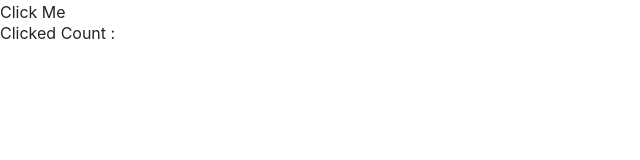
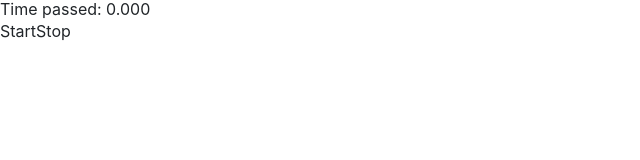
Before and after one commit to Dazzler123/React-JS-Library, a React (Create React App) app: page / in a window 1280 px wide. Shown: the top 160 px of the page, without its empty margins (0-640 px from the left). Built offline with nearby package versions, Linux system fonts and the light colour scheme; the HTML template or start-up script is replaced by a standard one.

Commit message:
Content added

```diff
--- a/src/App.js
+++ b/src/App.js
@@ -16,6 +16,7 @@
 import {MUIForm} from "./component/mui/MUIForm";
 import { UseRef } from './component/use_ref_hook/UseRef';
 import { ClickedCount } from './component/use_ref_hook/ClickedCount';
+import { StopWatch } from './component/use_ref_hook/StopWatch';
 
 
 function App() {
@@ -48,7 +49,7 @@
             {/*<TailwindCSSTest/>*/}
             {/*<RoutingWithReactBootstrap/>*/}
             {/*<Parent/>*/}
-            <ClickedCount/>
+            <StopWatch/>
         </div>
     )
 
--- a/src/component/use_ref_hook/StopWatch.jsx
+++ b/src/component/use_ref_hook/StopWatch.jsx
@@ -0,0 +1,38 @@
+import { useState, useRef } from 'react';
+
+export const StopWatch = () => {
+    const [startTime, setStartTime] = useState(null);
+    const [now, setNow] = useState(null);
+    const intervalRef = useRef(null);
+
+    function handleStart() {
+        setStartTime(Date.now());
+        setNow(Date.now());
+
+        clearInterval(intervalRef.current);
+        intervalRef.current = setInterval(() => {
+            setNow(Date.now());
+        }, 10);
+    }
+
+    function handleStop() {
+        clearInterval(intervalRef.current);
+    }
+
+    let secondsPassed = 0;
+    if (startTime != null && now != null) {
+        secondsPassed = (now - startTime) / 1000;
+    }
+
+    return (
+        <>
+            <h1>Time passed: {secondsPassed.toFixed(3)}</h1>
+            <button onClick={handleStart}>
+                Start
+            </button>
+            <button onClick={handleStop}>
+                Stop
+            </button>
+        </>
+    );
+}
```
